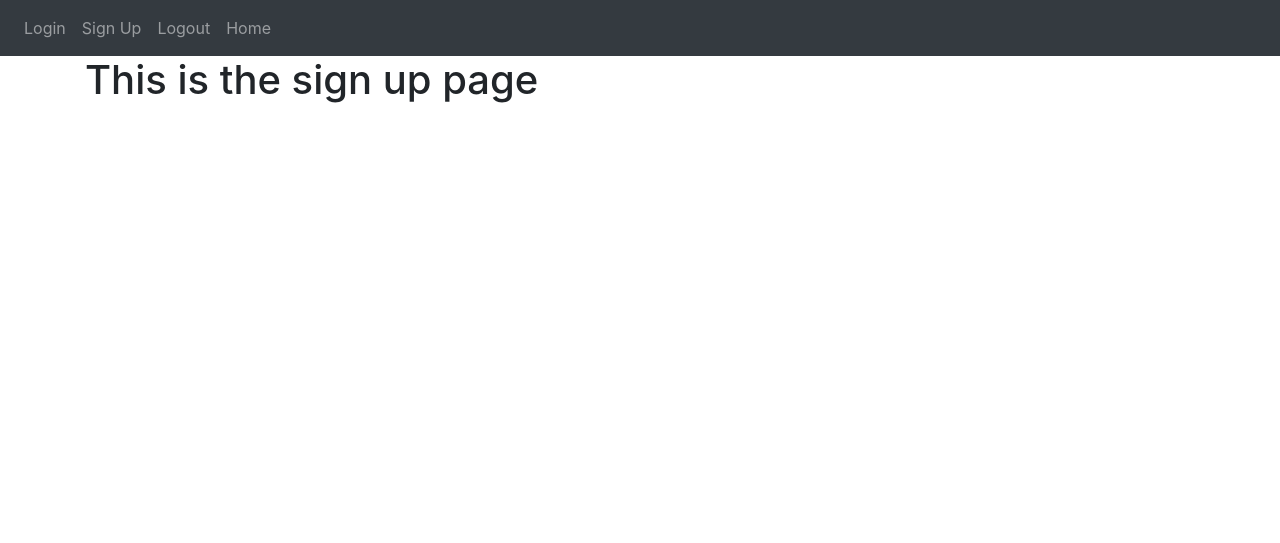
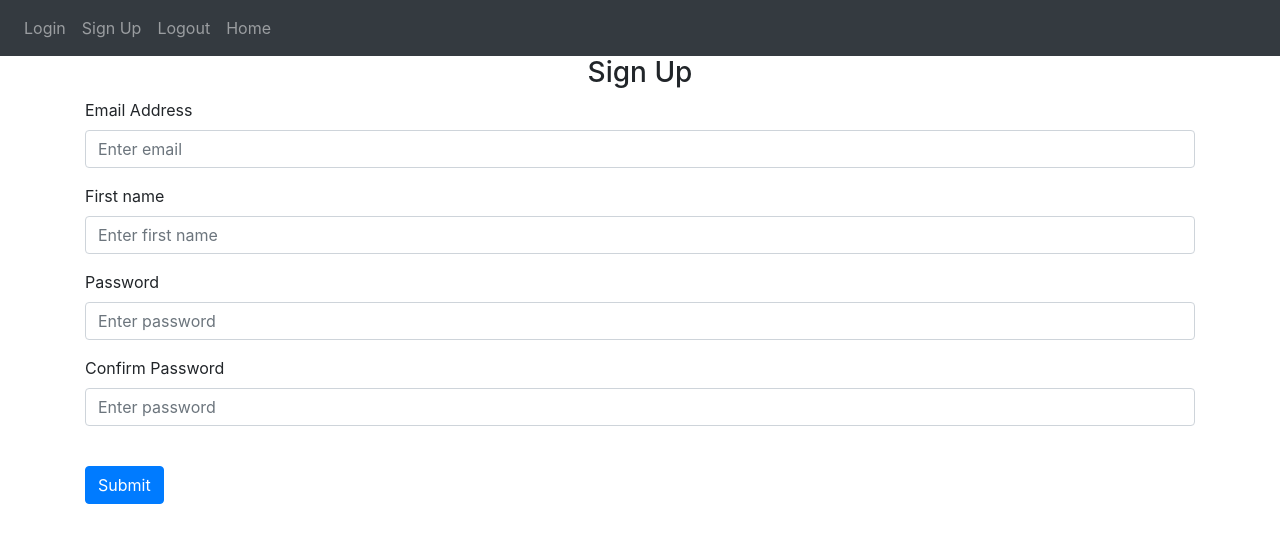
Before and after one commit to kysal/flask-tutorial, a Flask app: page /sign-up in a window 1280 px wide. Shown: the top 543 px of the page. Run offline with Flask 2, Linux system fonts and the light colour scheme; some libraries are stand-ins or nearby versions.

Commit message:
Forms for login and signup

```diff
--- a/website/templates/signup.html
+++ b/website/templates/signup.html
@@ -1,5 +1,49 @@
 {% extends "base.html" %} {% block title %}Sign Up{% endblock %}
 
 {% block content %}
-<h1>This is the sign up page</h1>
+<form method="POST">
+    <h3 align="center">Sign Up</h3>
+    <div class="form-group">
+        <label for="email">Email Address</label>
+        <input
+            type="email"
+            class="form-control"
+            id="email"
+            name="email"
+            placeholder="Enter email"
+            >
+    </div>
+    <div class="form-group">
+        <label for="firstName">First name</label>
+        <input
+            type="text"
+            class="form-control"
+            id="firstName"
+            name="firstName"
+            placeholder="Enter first name"
+            >
+    </div>
+    <div class="form-group">
+        <label for="email">Password</label>
+        <input
+            type="password"
+            class="form-control"
+            id="password"
+            name="password"
+            placeholder="Enter password"
+            >
+    </div>
+    <div class="form-group">
+        <label for="email">Confirm Password</label>
+        <input
+            type="password"
+            class="form-control"
+            id="confirmPassword"
+            name="confirmPassword"
+            placeholder="Enter password"
+            >
+    </div>
+    <br>
+    <button type="submit" class="btn btn-primary">Submit</button>
+</form>
 {% endblock %}
```
Also changed, not shown: website/templates/login.html (+25 -7 lines).
